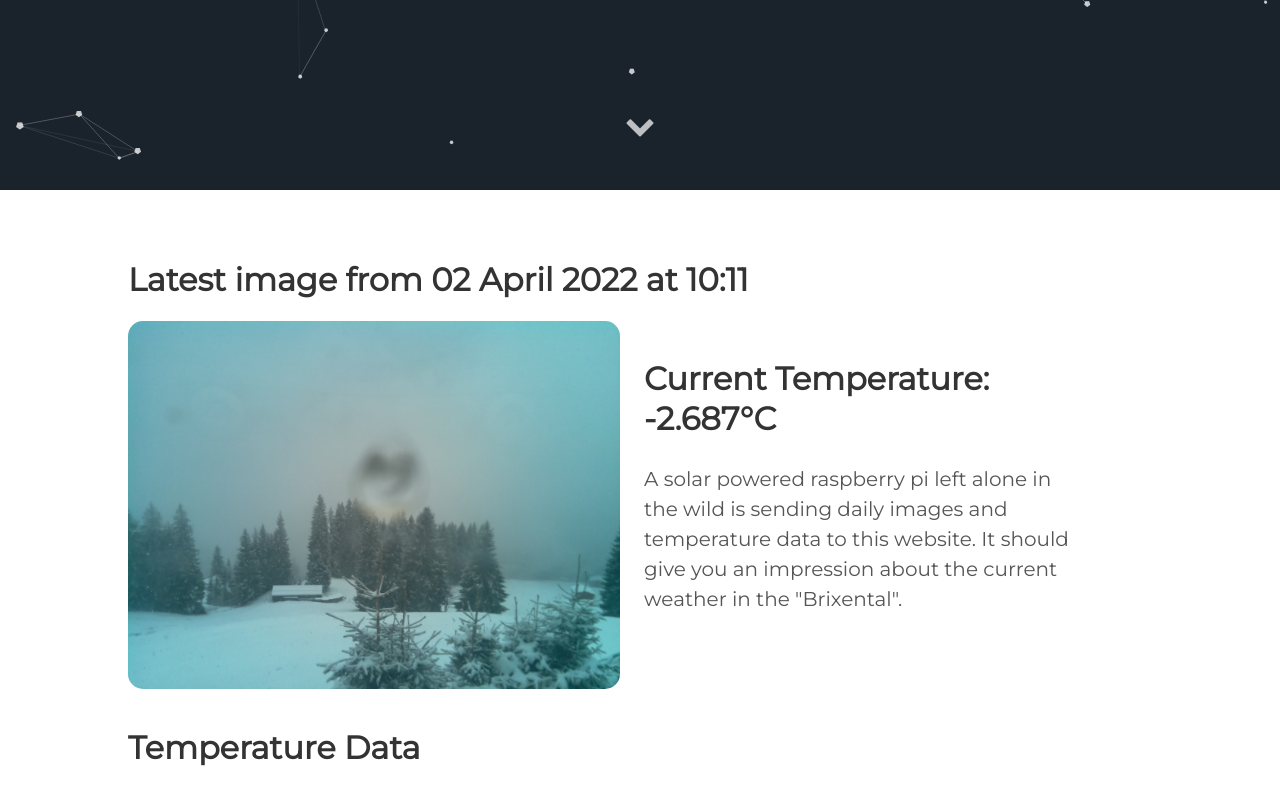
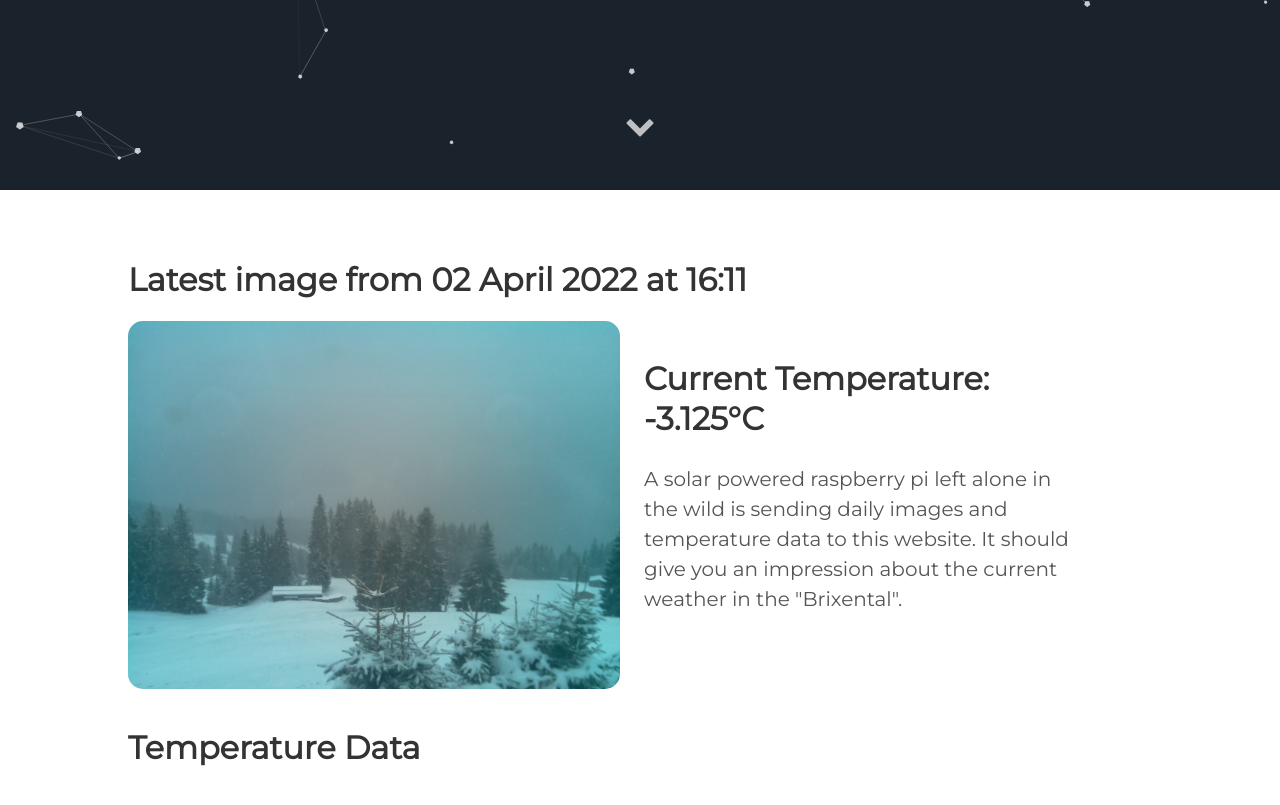
Before and after one commit to vektorious/vektorious.github.io, a Jekyll site: the page built from resources/huette.md, in a window 1280 px wide and 900 px high, scrolled down 710 px. Shown: the top 805 px of the window. Built offline with Jekyll 4.4.1, drawn with Linux system fonts in a browser that asks for light colours.

Commit message:
I'm a bot beep boop

```diff
--- a/resources/huette.md
+++ b/resources/huette.md
@@ -6,13 +6,13 @@ image: '/assets/img/'
 description: 'Live image from the Austrian alps'
 twitter_text: ' '
 ---
-## Latest image from 02 April 2022 at 10:11
+## Latest image from 02 April 2022 at 16:11
 <div class="huette">
   <div class="huette-image">
     <img src="{{ "/assets/img/huette.jpg" | prepend: site.baseurl }}">
   </div>
   <div class="huette-text">
-        <h2>Current Temperature: -2.687°C</h2>
+        <h2>Current Temperature: -3.125°C</h2>
         <p>A solar powered raspberry pi left alone in the wild is sending daily images and temperature data to this website. It should give you an impression about the current weather in the "Brixental".</p>
 
   </div>
```
Also changed, not shown: rpi-script/2022-04-02_160946.txt (renamed from rpi-script/2022-04-02_100944.txt, +5 -5 lines), rpi-script/huette.md (+2 -2 lines), assets/img/huette.jpg, assets/img/temp_plot.png, rpi-script/temp_plot.png, 1 other file.
